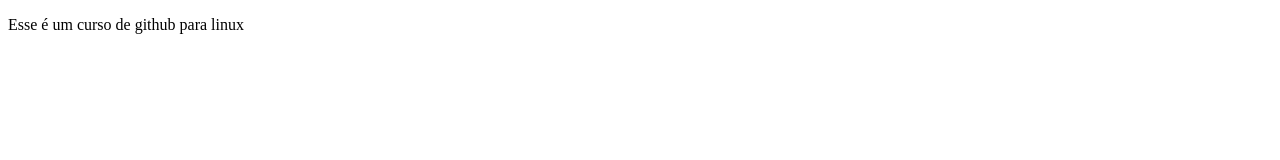
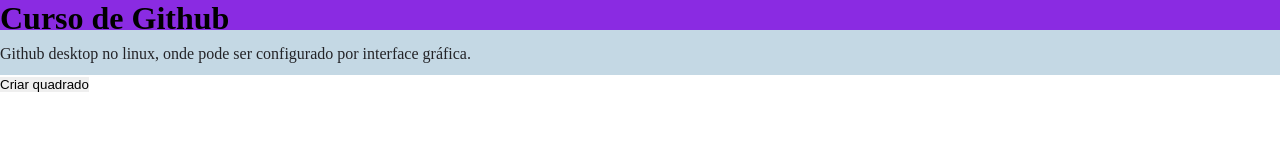
Before and after one commit to Ricardo200021/ShellScript, a plain HTML site: page index.html in a window 1280 px wide. Drawn offline with Linux system fonts and the light colour scheme.

Commit message:
nova atualização

```diff
--- /dev/null
+++ b/css/style.css
@@ -0,0 +1,20 @@
+* {
+    margin: 0;
+    padding: 0;
+    border: 0;
+}
+
+h1 {
+    background-color: blueviolet;
+    height: 30px;
+    width: 100%;
+}
+
+.paragrafo {
+    height: 30px;
+    width: 100%;
+    background-color: rgb(196, 216, 228);
+    font-size: 16px;
+    color: rgb(35, 35, 39);
+    padding-top: 15px;
+}
--- a/index.html
+++ b/index.html
@@ -5,11 +5,19 @@
     <meta charset="UTF-8">
     <meta http-equiv="X-UA-Compatible" content="IE=edge">
     <meta name="viewport" content="width=, initial-scale=1.0">
+    <link rel="stylesheet" href="css/style.css">
+    <script src="js/script.js" defer></script>
     <title>Github</title>
 </head>
 
 <body>
-    <p>Esse é um curso de github para linux</p>
+    <h1>Curso de Github</h1>
+    <p class="paragrafo">
+        Github desktop no linux, onde pode ser configurado por interface gráfica.
+    </p>
+
+    <div id="container"></div>
+    <button type="button" onclick="criarQuadrado()">Criar quadrado</button>
 </body>
 
 </html>
--- /dev/null
+++ b/js/script.js
@@ -0,0 +1,19 @@
+
+function criarQuadrado() {
+    var boxElement = document.createElement("div");
+    boxElement.style.width = 300;
+    boxElement.style.height = 300;
+    boxElement.style.display = "inline-block";
+    boxElement.style.backgroundColor = "#32CD32";
+    boxElement.addEventListener('mouseover', function () {
+        var letters = "0123456789ABCDEF";
+        var color = "#FF0000";
+        for (var i = 0; i < 6; i++) {
+            color += letters[Math.floor(Math.random() * 16)];
+        }
+        return this.style.background = color;
+    });
+
+    var container = document.getElementById("container");
+    container.appendChild(boxElement);
+}
```
